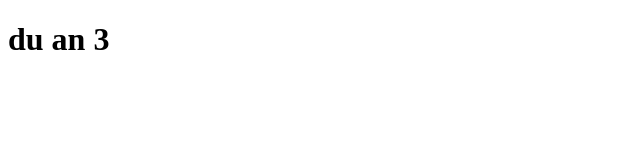
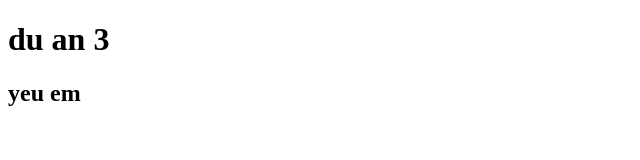
Before and after one commit to VuDuyPham/du-an-3, a plain HTML site: page index.html in a window 1280 px wide. Shown: the whole page, without its empty margins (0-640 px from the left). Drawn offline with Linux system fonts and the light colour scheme.

Commit message:
sua lan 1

```diff
--- a/index.html
+++ b/index.html
@@ -7,5 +7,6 @@
 </head>
 <body>
     <h1>du an 3</h1>
+    <h2>yeu em</h2>
 </body>
 </html>
```
